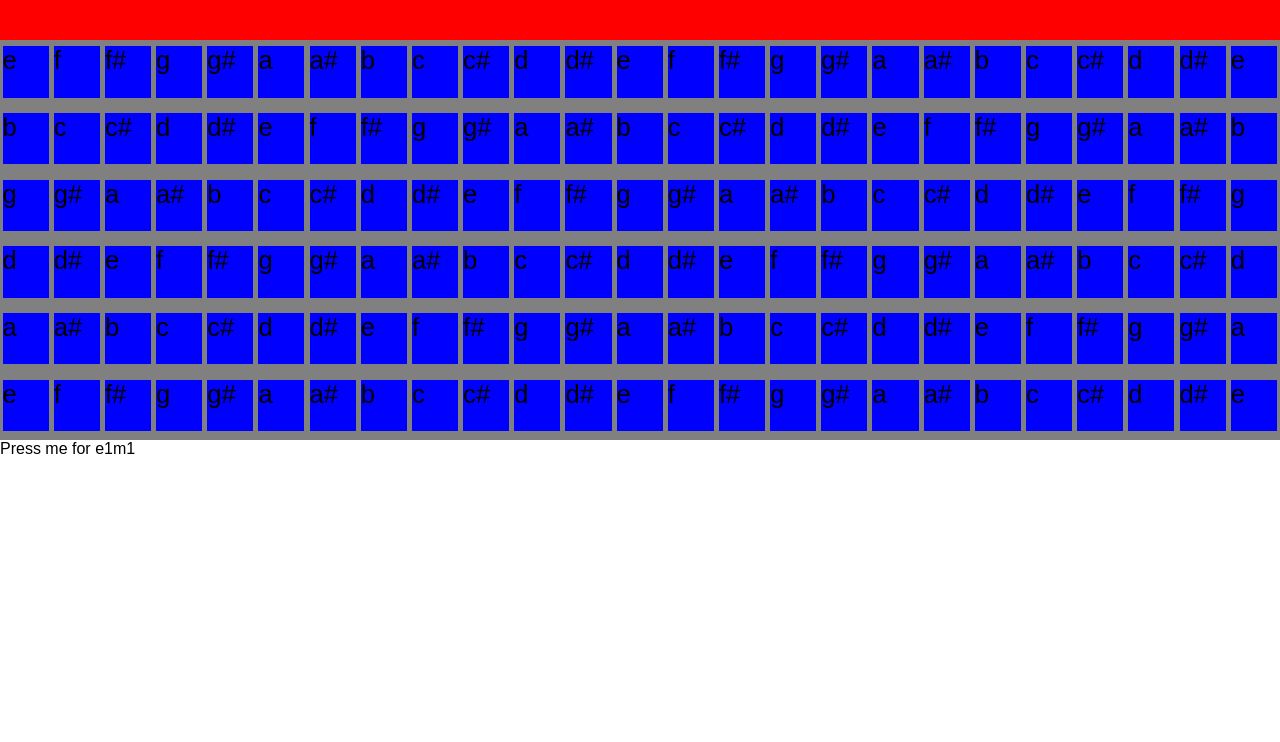
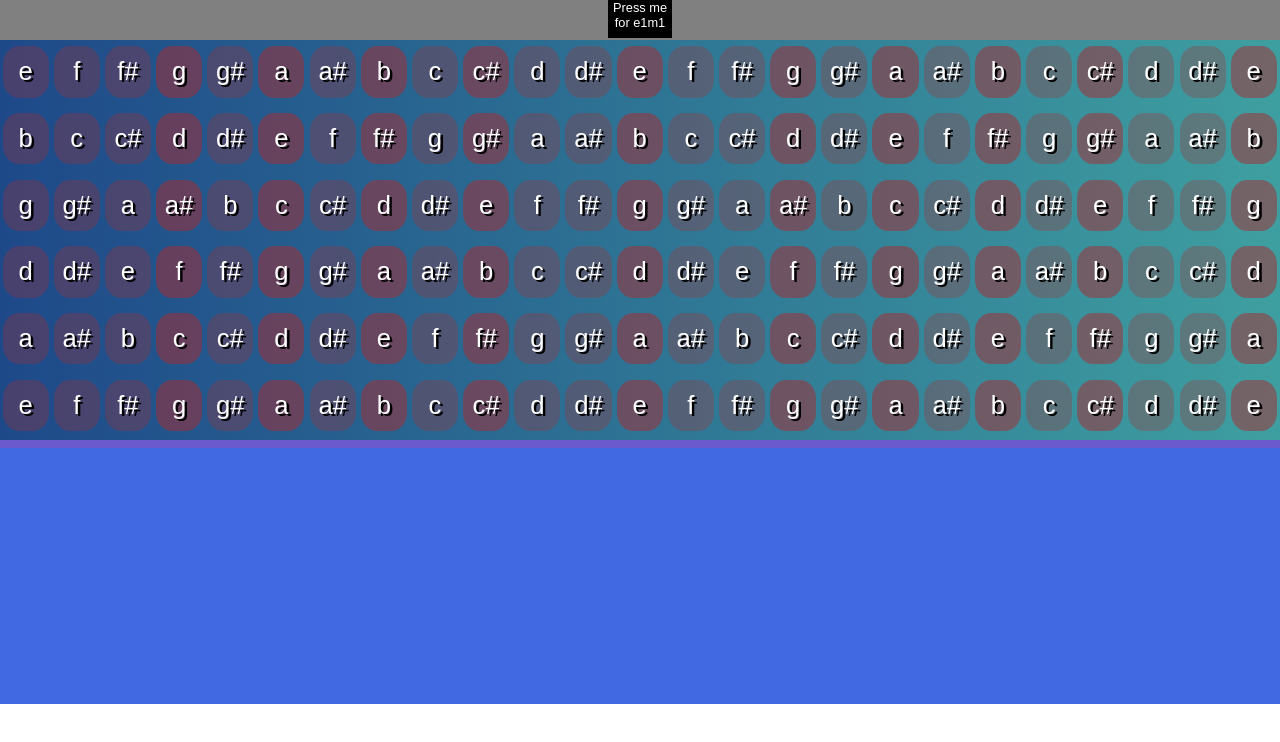
Before and after one commit to noah427/Melos, a plain HTML site: page public/index.html in a window 1280 px wide. Drawn offline with nearby package versions, Linux system fonts and the light colour scheme; a web font is replaced by a local one.

Commit message:
ui update

```diff
--- a/public/e1m1.js
+++ b/public/e1m1.js
@@ -1,6 +1,10 @@
+var Playing = false
+
 export default async function E1m1 (sleep, ActivateFret) {
+  if (Playing == true) return
+  Playing = true
   const speed = 125
-  const stdn = "12n"
+  const stdn = '12n'
   const DoubleE = async () => {
     await ActivateFret(5, 0, speed, '12n')
     await ActivateFret(5, 0, speed, '12n')
@@ -35,36 +39,35 @@ export default async function E1m1 (sleep, ActivateFret) {
 
   const ThirdDescent = async () => {
     const d44 = async () => {
-        await ActivateFret(4,4,speed,stdn)
-        await ActivateFret(4,4,speed,stdn)
+      await ActivateFret(4, 4, speed, stdn)
+      await ActivateFret(4, 4, speed, stdn)
     }
 
     const d22 = async () => {
-        await ActivateFret(4,2,speed,stdn)
-        await ActivateFret(4,2,speed,stdn)
+      await ActivateFret(4, 2, speed, stdn)
+      await ActivateFret(4, 2, speed, stdn)
     }
 
     await d44()
-      await ActivateFret(2,6,speed,stdn)
+    await ActivateFret(2, 6, speed, stdn)
     await d44()
-      await ActivateFret(2,4,speed,stdn)
+    await ActivateFret(2, 4, speed, stdn)
     await d44()
-      await ActivateFret(3,7,speed,stdn)
+    await ActivateFret(3, 7, speed, stdn)
     await d44()
-      await ActivateFret(3,5,speed,stdn)
+    await ActivateFret(3, 5, speed, stdn)
     await d44()
-      await ActivateFret(3,6,speed,stdn)
-      await ActivateFret(3,7,speed,stdn)
+    await ActivateFret(3, 6, speed, stdn)
+    await ActivateFret(3, 7, speed, stdn)
     await d22()
-      await ActivateFret(2,4,speed,stdn)
+    await ActivateFret(2, 4, speed, stdn)
     await d22()
-      await ActivateFret(2,2,speed,stdn)
+    await ActivateFret(2, 2, speed, stdn)
     await d22()
-      await ActivateFret(3,5,speed,stdn)
-      await ActivateFret(4,0,speed,stdn)
-      await ActivateFret(4,0,speed,stdn)
-      await ActivateFret(3,3,speed*3,"8n")
-
+    await ActivateFret(3, 5, speed, stdn)
+    await ActivateFret(4, 0, speed, stdn)
+    await ActivateFret(4, 0, speed, stdn)
+    await ActivateFret(3, 3, speed * 3, '8n')
   }
 
   //   const Solo = async () => {
@@ -119,5 +122,7 @@ export default async function E1m1 (sleep, ActivateFret) {
   await Descent(true)
   await sleep(speed * 2)
 
+  Playing = false
+
   //   await Solo()
 }
--- /dev/null
+++ b/public/fret.js
@@ -0,0 +1,71 @@
+const noteOrder = [
+  'e',
+  'f',
+  'f#',
+  'g',
+  'g#',
+  'a',
+  'a#',
+  'b',
+  'c', // 8 octave reset here
+  'c#',
+  'd',
+  'd#'
+]
+
+const stringStart = [0, 7, 3, 10, 5, 0]
+const octaveStart = [4, 3, 3, 3, 2, 2]
+
+export class Fret {
+  constructor (y, x, synth) {
+    this.synth = synth
+    this.x = x
+    this.y = y
+    this.Note = this.calculateNote(y, x)
+    this.Octave = this.calculateOctave(y, x)
+    this.Element = this.Div(y, x)
+  }
+
+  async PlayNote (time, n) {
+    this.Element.classList.add('fretActive')
+    this.synth.triggerAttackRelease(`${this.Note}${this.Octave}`, n)
+    await sleep(time)
+    this.Element.classList.remove('fretActive')
+  }
+
+  Div (y, x) {
+    let e = document.createElement('div')
+    e.classList.add('fret')
+    if([3,5,7,9,12,15,17,19,21,24].includes(x)){
+      e.classList.add("fretMarking")
+    }
+    e.style = `grid-column-start:${y}`
+    e.append(this.Text())
+    e.onclick = this.PlayNote.bind(this, 500, '4n')
+    return e
+  }
+
+  Text(){
+    let e = document.createElement('p')
+    e.innerHTML = this.Note
+    return e
+  }
+
+  calculateNote (y, x) {
+    return noteOrder[(stringStart[y] + x) % noteOrder.length]
+  }
+
+  calculateOctave (y, x) {
+    var start = octaveStart[y]
+    for (let i = 0; i <= x; i++) {
+      if ((stringStart[y] + i) % noteOrder.length == 8) { // octave reset at c
+        start += 1
+      }
+    }
+    return start
+  }
+}
+
+function sleep (ms) {
+  return new Promise(resolve => setTimeout(resolve, ms))
+}
--- /dev/null
+++ b/public/fretboard.css
@@ -0,0 +1,40 @@
+#fretboard {
+  width: 100vw;
+  height: 50vh;
+  display: flex;
+  flex-wrap: wrap;
+  background-image: linear-gradient(to left, #3e9fa0 , #1e4989);
+}
+
+.fret {
+  width: 3.6vw;
+  height: 4vw;
+  margin-right: 0.2vw;
+  margin-left: 0.2vw;
+  margin-top: 0.5vw;
+  background-color: rgba(170, 43, 49, 0.3);
+  display: flex;
+  align-items: center;
+  justify-content: center;
+  border-radius: 35%;
+}
+
+.fret > p {
+  font-size: 2vmax;
+  font-family: 'Negotiate Free', sans-serif;
+  color: white;
+  text-shadow: 0.2vw 0.2vh black;
+}
+
+.fret:hover {
+  box-shadow: 0.2vw 0.2vh black;
+}
+
+
+.fretMarking {
+  background-color: rgba(170, 43, 49, 0.5);
+}
+
+.fretActive {
+  background-color: rgba(170, 43, 49, 0.8);
+}
--- a/public/index.css
+++ b/public/index.css
@@ -10,32 +10,3 @@ html {
   flex-direction: column;
   font-family: 'Negotiate Free', sans-serif;
 }
-
-#menus {
-  width: 100%;
-  height: 5vh;
-  background-color: red;
-}
-
-#fretboard {
-  width: 100vw;
-  height: 50vh;
-  display: flex;
-  flex-wrap: wrap;
-  background-color: gray;
-}
-
-.fret {
-  width: 3.6vw;
-  height: 4vw;
-  margin-right: 0.2vw;
-  margin-left: 0.2vw;
-  margin-top: 0.5vw;
-  background-color: blue;
-  font-size: 2vmax;
-  font-family: 'Negotiate Free', sans-serif;
-}
-
-.fretActive {
-  background-color: purple;
-}
--- a/public/index.html
+++ b/public/index.html
@@ -5,14 +5,20 @@
     <meta http-equiv="X-UA-Compatible" content="IE=edge" />
     <meta name="viewport" content="width=device-width, initial-scale=1.0" />
     <link rel="stylesheet" href="index.css" />
+    <link rel="stylesheet" href="menus.css" />
+    <link rel="stylesheet" href="fretboard.css" />
+    <link rel="stylesheet" href="tabs.css" />
     <title>Melos</title>
   </head>
   <body>
-    <div id="menus"></div>
+    <div id="menus">
+      <div id="e1m1" class="mitem">Press me for e1m1</div>
+    </div>
     <div id="fretboard"></div>
-    <div id="e1m1">Press me for e1m1</div>
+    <div id="tabbar">
+
+    </div>
     <script src="https://cdnjs.cloudflare.com/ajax/libs/tone/14.8.26/Tone.js"></script>
     <script src="index.js" type="module"></script>
-    <script src="e1m1.js" type="module"></script>
   </body>
 </html>
--- a/public/index.js
+++ b/public/index.js
@@ -1,22 +1,6 @@
 import E1m1 from './e1m1.js'
+import {Fret} from "./fret.js"
 
-const noteOrder = [
-  'e',
-  'f',
-  'f#',
-  'g',
-  'g#',
-  'a',
-  'a#',
-  'b',
-  'c', // 8
-  'c#',
-  'd',
-  'd#'
-]
-
-const stringStart = [0, 7, 3, 10, 5, 0]
-const octaveStart = [4, 3, 3, 3, 2, 2]
 
 const synth = new Tone.Synth(Tone.NoiseSynth).toDestination()
 // const distortion = new Tone.Distortion(1).toDestination();
@@ -24,59 +8,18 @@ const synth = new Tone.Synth(Tone.NoiseSynth).toDestination()
 
 var noteMapping = new Map()
 
-class Fret {
-  constructor (y, x) {
-    this.x = x
-    this.y = y
-    this.Note = this.calculateNote(y, x)
-    this.Octave = this.calculateOctave(y, x)
-    this.Element = this.Div(y, x)
-  }
-
-  async PlayNote (time, n) {
-    this.Element.classList.add('fretActive')
-    synth.triggerAttackRelease(`${this.Note}${this.Octave}`, n)
-    await sleep(time)
-    this.Element.classList.remove('fretActive')
-  }
-
-  Div (y, x) {
-    let e = document.createElement('div')
-    e.classList.add('fret')
-    e.id = y * x
-    e.innerHTML = this.Note
-    e.style = `grid-column-start:${y}`
-    e.onclick = this.PlayNote.bind(this, 500, '4n')
-    return e
-  }
-
-  calculateNote (y, x) {
-    return noteOrder[(stringStart[y] + x) % noteOrder.length]
-    // refactor this later
-  }
-
-  calculateOctave (y, x) {
-    var start = octaveStart[y]
-    for (let i = 0; i <= x; i++) {
-      if ((stringStart[y] + i) % noteOrder.length == 8) {
-        start += 1
-      }
-    }
-    return start
-  }
-}
-
 function sleep (ms) {
   return new Promise(resolve => setTimeout(resolve, ms))
 }
 
 for (let y = 0; y < 6; y++) {
   for (let x = 0; x < 25; x++) {
-    let fret = new Fret(y, x)
+    let fret = new Fret(y, x,synth)
     noteMapping.set(`${x}:${y}`, fret)
     document.getElementById('fretboard').append(fret.Element)
   }
 }
+
 
 document.getElementById('e1m1').onclick = E1m1.bind(this, sleep, ActivateFret)
 
--- /dev/null
+++ b/public/menus.css
@@ -0,0 +1,17 @@
+#menus {
+  width: 100%;
+  height: 5vh;
+  background-color: gray;
+  display: flex;
+  align-content: center;
+  justify-content: center;
+}
+
+.mitem {
+  width: 5vw;
+  height: 3vw;
+  background-color: black;
+  color: white;
+  font-size: 1vmax;
+  text-align: center;
+}
--- /dev/null
+++ b/public/tabs.css
@@ -0,0 +1,6 @@
+#tabbar{
+    height: 20vw;
+    width: 100vw;
+    border-top: 1vh solid slateblue;
+    background-color: royalblue;
+}
```
Also changed, not shown: public/tabs.js (added). Lines whose indentation alone changed are shown as unchanged.
